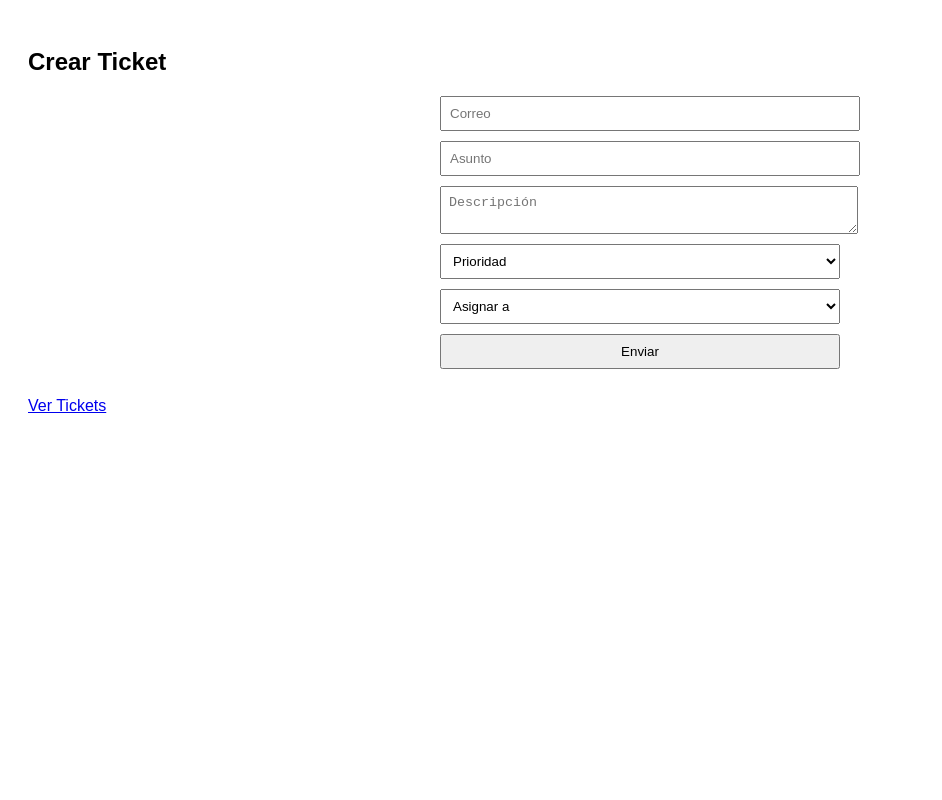
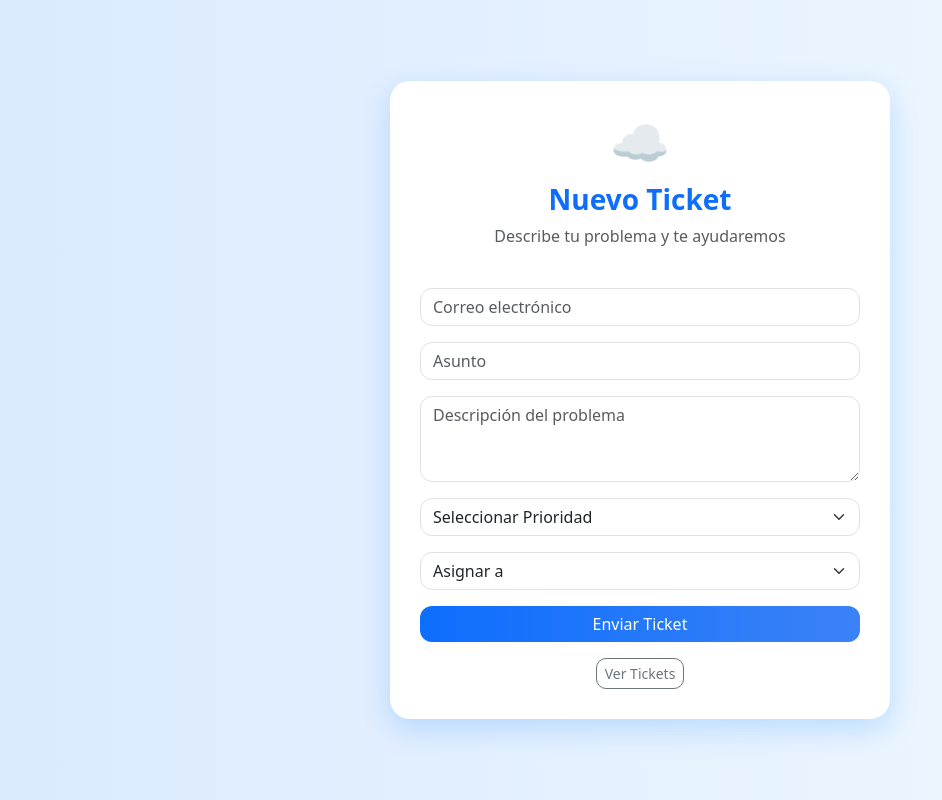
Before and after one commit to RenoPy90/tickets, a website: page public/index.html in a window 1280 px wide. Shown: the whole page, without its empty margins (0-942 px from the left). Drawn offline with nearby package versions, Linux system fonts and the light colour scheme.

Commit message:
Versión mejorada de formularios de tickets

```diff
--- a/public/index.html
+++ b/public/index.html
@@ -4,38 +4,86 @@
   <meta charset="UTF-8" />
   <meta name="viewport" content="width=device-width, initial-scale=1.0"/>
   <title>Crear Ticket</title>
+  <link href="https://cdn.jsdelivr.net/npm/bootstrap@5.3.3/dist/css/bootstrap.min.css" rel="stylesheet">
   <style>
-    body { font-family: Arial; padding: 20px; }
-    form { max-width: 400px; margin: auto; }
-    input, textarea, select, button {
-      display: block;
+    body {
+      background: linear-gradient(to right, #dbeafe, #f0f9ff);
+      min-height: 100vh;
+      display: flex;
+      align-items: center;
+      justify-content: center;
+      padding: 20px;
+    }
+    .card {
       width: 100%;
-      margin-bottom: 10px;
-      padding: 8px;
+      max-width: 500px;
+      border: none;
+      border-radius: 20px;
+      padding: 30px;
+      box-shadow: 0 10px 30px rgba(0, 123, 255, 0.2);
+      background: #ffffff;
+    }
+    .cloud-icon {
+      font-size: 3rem;
+      animation: float 2s ease-in-out infinite;
+    }
+    @keyframes float {
+      0%, 100% { transform: translateY(0); }
+      50% { transform: translateY(-5px); }
+    }
+    .form-control, .form-select {
+      border-radius: 12px;
+    }
+    .btn-primary {
+      border-radius: 12px;
+      background: linear-gradient(90deg, #0d6efd, #3b82f6);
+      border: none;
+    }
+    .btn-outline-secondary {
+      border-radius: 10px;
     }
   </style>
 </head>
 <body>
-  <h2>Crear Ticket</h2>
+  <div class="card">
+    <div class="text-center mb-4">
+      <div class="cloud-icon">☁️</div>
+      <h3 class="fw-bold text-primary">Nuevo Ticket</h3>
+      <p class="text-muted">Describe tu problema y te ayudaremos</p>
+    </div>
     <form id="ticketForm">
-    <input type="email" id="email" placeholder="Correo" required />
-    <input type="text" id="subject" placeholder="Asunto" required />
-    <textarea id="description" placeholder="Descripción" required></textarea>
-    <select id="priority" required>
-      <option value="">Prioridad</option>
+      <div class="mb-3">
+        <input type="email" class="form-control" id="email" placeholder="Correo electrónico" required />
+      </div>
+      <div class="mb-3">
+        <input type="text" class="form-control" id="subject" placeholder="Asunto" required />
+      </div>
+      <div class="mb-3">
+        <textarea class="form-control" id="description" rows="3" placeholder="Descripción del problema" required></textarea>
+      </div>
+      <div class="mb-3">
+        <select class="form-select" id="priority" required>
+          <option value="">Seleccionar Prioridad</option>
           <option value="Alta">Alta</option>
           <option value="Media">Media</option>
           <option value="Baja">Baja</option>
         </select>
-    <select id="assigned_to" required>
+      </div>
+      <div class="mb-3">
+        <select class="form-select" id="assigned_to" required>
           <option value="">Asignar a</option>
           <option value="Rodolfo Dure">Rodolfo Dure</option>
           <option value="Patricia Caceres">Patricia Caceres</option>
         </select>
-    <button type="submit">Enviar</button>
+      </div>
+      <div class="d-grid mb-3">
+        <button type="submit" class="btn btn-primary">Enviar Ticket</button>
+      </div>
     </form>
-  <br/>
-  <a href="tickets.html">Ver Tickets</a>
+    <div class="text-center">
+      <a href="tickets.html" class="btn btn-outline-secondary btn-sm">Ver Tickets</a>
+    </div>
+  </div>
 
   <script>
     document.getElementById('ticketForm').addEventListener('submit', async (e) => {
```
Also changed, not shown: public/tickets.html (+97 -35 lines). Lines whose indentation alone changed are shown as unchanged.
